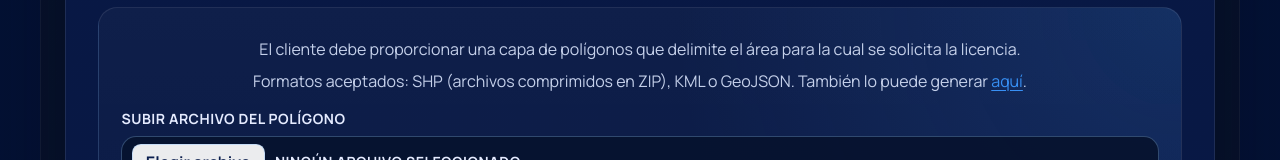
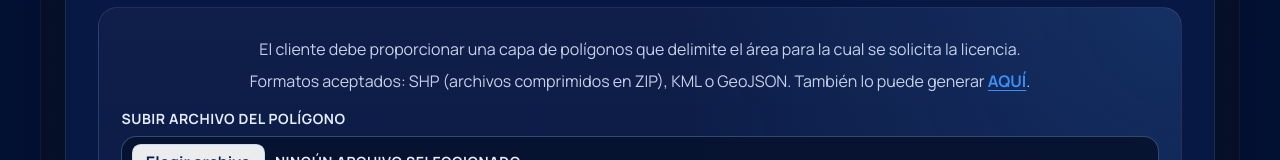
Before and after one commit to moraman61-arch/terralogica-web, a React (Vite) app: page /servicios/software/inventrees in a window 1280 px wide. Shown: the part 1764-1924 px from the top of the page. Built offline with nearby package versions, Linux system fonts and the light colour scheme.

Commit message:
Resalta enlace AQUÍ y ajusta estilos de requisitos

```diff
--- a/src/App.css
+++ b/src/App.css
@@ -983,6 +983,16 @@
   clip: rect(0 0 0 0);
 }
 
+.inventory-highlight-link {
+  color: #ff8c1a;
+  font-weight: 700;
+}
+
+.inventory-highlight-link:hover,
+.inventory-highlight-link:focus-visible {
+  color: #ffad4d;
+}
+
 .inventory-upload-message {
   margin-top: 0.6rem !important;
   padding: 0.75rem 0.9rem;
--- a/src/InventreesPlanes.jsx
+++ b/src/InventreesPlanes.jsx
@@ -1074,7 +1074,7 @@ function InventreesPlanes() {
             El cliente debe proporcionar una capa de polígonos que delimite el área para la cual se solicita la licencia.
           </p>
           <p>
-            Formatos aceptados: SHP (archivos comprimidos en ZIP), KML o GeoJSON. También lo puede generar <Link to="/servicios/software/inventrees/poligono">aquí</Link>.
+            Formatos aceptados: SHP (archivos comprimidos en ZIP), KML o GeoJSON. También lo puede generar <Link className="inventory-highlight-link" to="/servicios/software/inventrees/poligono">AQUÍ</Link>.
           </p>
           <div className="inventory-file-upload">
             <span>Subir archivo del polígono</span>
```
